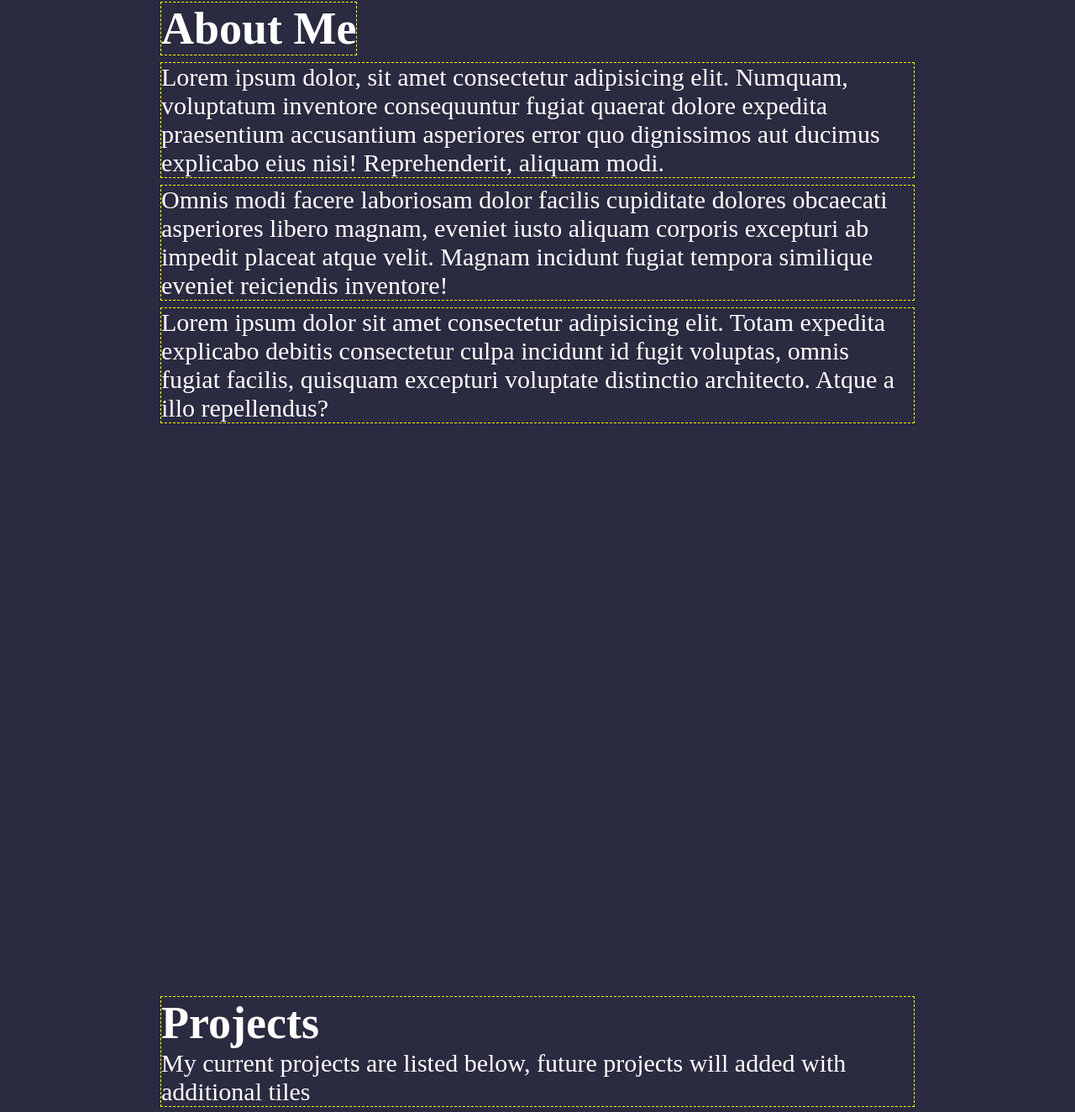
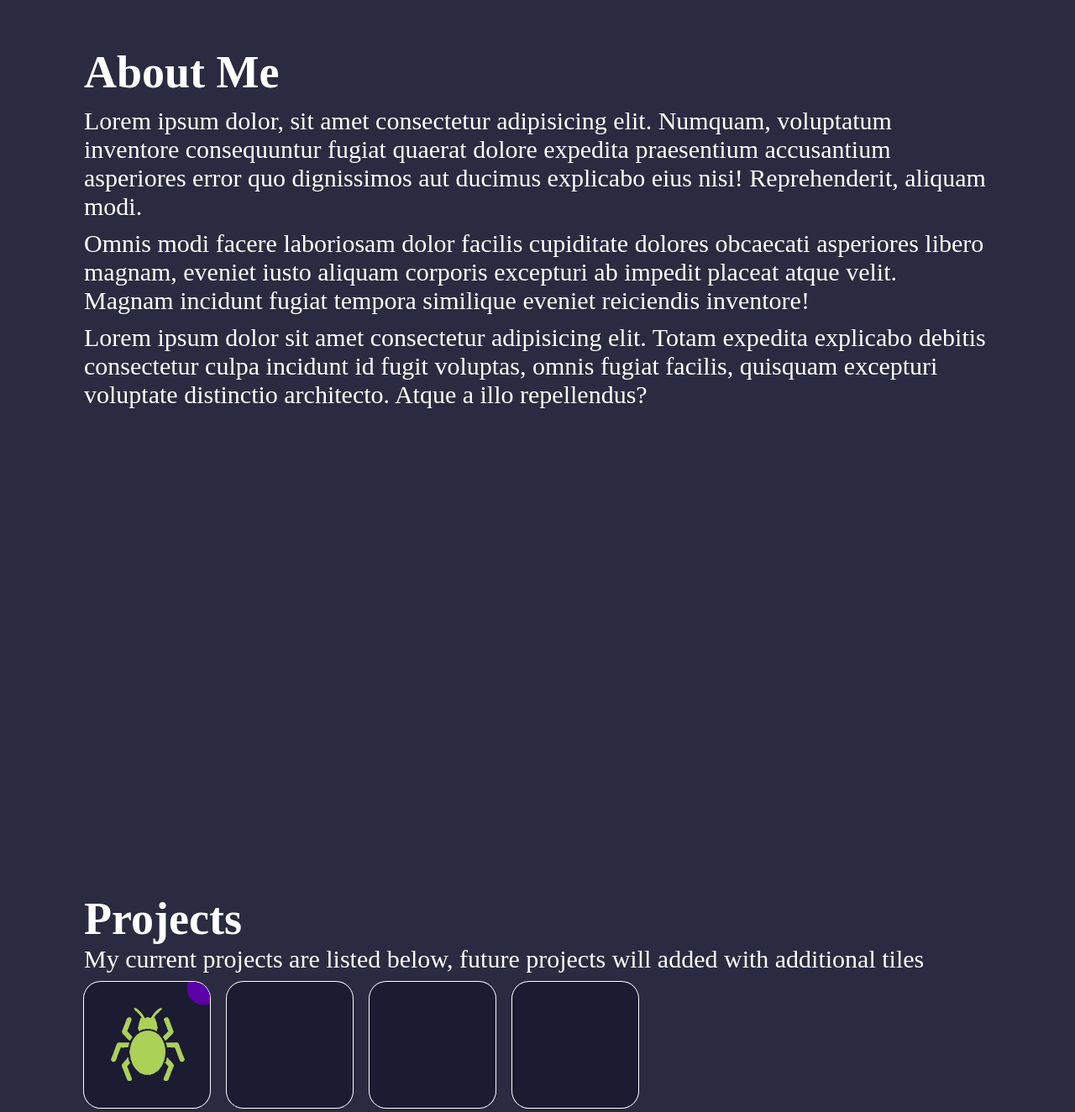
Before and after one commit to department19/FAC-Webpage, a website: page index.html in a window 1280 px wide. Shown: the part 991-2315 px from the top of the page at 84% size. Drawn offline with Linux system fonts and the light colour scheme.

Commit message:
added bug section to read me, adjusted sizing styling on the sections, attempted to add scroll snap to no avail, added aos, AKA animation on scroll, implemented aos stagger, patchwork fix for aos stagger bug applied wireframe removed

```diff
--- a/index.html
+++ b/index.html
@@ -26,7 +26,7 @@
 			<div id="navbutton"></div>
 		</header>
 		<div id="header-border"></div>
-		<section class="banner" id="sec">
+		<section class="banner snap" id="sec">
 			<div id="portraitbox">
 				<img id="portrait" src="" />
 			</div>
@@ -35,36 +35,58 @@
 				<h1>I'm <span>Jack Lam</span></h1>
 				<h2 class="titles">Aspiring Developer</h2>
 				<p class="hero">
-                    Welcome to my portfolio website inspired by the
-                    freeCodeCamp aesthetic
+					Welcome to my portfolio website inspired by the freeCodeCamp
+					aesthetic
 				</p>
 			</article>
 		</section>
 		<nav id="navbar">
 			<ul>
 				<li class="navitem"><a href="#sec">Home</a></li>
+				<!-- maybe use "scroll padding" to fix this -->
 				<li class="navitem"><a href="#about-me">About me</a></li>
 				<li class="navitem"><a href="#projects">Projects</a></li>
 				<li class="navitem"><a href="#contact">Contact</a></li>
 			</ul>
 		</nav>
 		<main>
-            <article id="about-me" class="maincontent">
-				<h2>About Me</h2>
-                <p>Lorem ipsum dolor, sit amet consectetur adipisicing elit. Numquam, voluptatum inventore consequuntur fugiat quaerat dolore expedita praesentium accusantium asperiores error quo dignissimos aut ducimus explicabo eius nisi! Reprehenderit, aliquam modi.</p>
-                <p>Omnis modi facere laboriosam dolor facilis cupiditate dolores obcaecati asperiores libero magnam, eveniet iusto aliquam corporis excepturi ab impedit placeat atque velit. Magnam incidunt fugiat tempora similique eveniet reiciendis inventore!</p>
-                <p>Lorem ipsum dolor sit amet consectetur adipisicing elit. Totam expedita explicabo debitis consectetur culpa incidunt id fugit voluptas, omnis fugiat facilis, quisquam excepturi voluptate distinctio architecto. Atque a illo repellendus?</p>
+			<section id="about-me" class="snap">
+				<article class="maincontent">
+					<h2 class="aos">About Me</h2>
+					<p class="aos">
+						Lorem ipsum dolor, sit amet consectetur adipisicing
+						elit. Numquam, voluptatum inventore consequuntur fugiat
+						quaerat dolore expedita praesentium accusantium
+						asperiores error quo dignissimos aut ducimus explicabo
+						eius nisi! Reprehenderit, aliquam modi.
+					</p>
+					<p class="aos">
+						Omnis modi facere laboriosam dolor facilis cupiditate
+						dolores obcaecati asperiores libero magnam, eveniet
+						iusto aliquam corporis excepturi ab impedit placeat
+						atque velit. Magnam incidunt fugiat tempora similique
+						eveniet reiciendis inventore!
+					</p>
+					<p class="aos">
+						Lorem ipsum dolor sit amet consectetur adipisicing elit.
+						Totam expedita explicabo debitis consectetur culpa
+						incidunt id fugit voluptas, omnis fugiat facilis,
+						quisquam excepturi voluptate distinctio architecto.
+						Atque a illo repellendus?
+					</p>
 				</article>
-			<article id="projects" class="maincontent">
+			</section>
+			<section id="projects" class="snap">
+				<article class="maincontent aos">
 					<div>
-					<h2>Projects</h2>
-					<p>
+						<h2 class="">Projects</h2>
+						<p class="">
 							My current projects are listed below, future
 							projects will added with additional tiles
 						</p>
 					</div>
 					<div class="project-tile-box">
-					<div class="projectitem tiledesign">
+						<div class="projectitem tiledesign stagger">
 							<a href="https://department19.github.io/FAC-Game/">
 								<div class="imgbox">
 									<img
@@ -76,17 +98,20 @@
 								<div class="project-description">
 									<!-- maybe do an nthchild stagger on the animation -->
 									<div>
-									<h3 class="project-name">Squash-a-Bug!</h3>
+										<h3 class="project-name">
+											Squash-a-Bug!
+										</h3>
 										<h4 class="project-type">Game</h4>
 									</div>
 									<p>
-									A simple webgame where you squash the bugs by clicking
-                                     with the mouse. Can be played on a touch screen too!
+										A simple webgame where you squash the
+										bugs by clicking with the mouse. Can be
+										played on a touch screen too!
 									</p>
 								</div>
 							</a>
 						</div>
-					<div class="projectitem">
+						<div class="projectitem stagger">
 							<div class="imgbox">
 								<img src="" alt="" />
 							</div>
@@ -95,12 +120,12 @@
 								<p>
 									Lorem ipsum dolor sit amet, consectetur
 									adipisicing elit. Cupiditate nihil eaque
-								recusandae harum exercitationem ipsa assumenda
-								tenetur rerum minus. Nostrum.
+									recusandae harum exercitationem ipsa
+									assumenda tenetur rerum minus. Nostrum.
 								</p>
 							</div>
 						</div>
-					<div class="projectitem">
+						<div class="projectitem stagger">
 							<div class="imgbox">
 								<img src="" alt="" />
 							</div>
@@ -109,12 +134,12 @@
 								<p>
 									Lorem ipsum dolor sit amet, consectetur
 									adipisicing elit. Cupiditate nihil eaque
-								recusandae harum exercitationem ipsa assumenda
-								tenetur rerum minus. Nostrum.
+									recusandae harum exercitationem ipsa
+									assumenda tenetur rerum minus. Nostrum.
 								</p>
 							</div>
 						</div>
-					<div class="projectitem">
+						<div class="projectitem stagger">
 							<div class="imgbox">
 								<img src="" alt="" />
 							</div>
@@ -123,19 +148,22 @@
 								<p>
 									Lorem ipsum dolor sit amet, consectetur
 									adipisicing elit. Cupiditate nihil eaque
-								recusandae harum exercitationem ipsa assumenda
-								tenetur rerum minus. Nostrum.
+									recusandae harum exercitationem ipsa
+									assumenda tenetur rerum minus. Nostrum.
 								</p>
 							</div>
 						</div>
 					</div>
 				</article>
-			<article id="contact" class="maincontent">
+			</section>
+			<section id="contact" class="snap">
+				<article class="maincontent aos">
 					<h2>Contact</h2>
-				<p>Lorem ipsum dolor sit amet.</p>
+					<p>E-mail: jackktlam@gmail.com</p>
 					<p>Odit dicta nisi quibusdam expedita?</p>
 					<p>Suscipit similique molestiae eum repellat.</p>
 				</article>
+			</section>
 		</main>
 	</body>
 </html>
--- a/script.js
+++ b/script.js
@@ -21,4 +21,41 @@ document.addEventListener("DOMContentLoaded", function() {
   navItems.forEach((element) => {
     element.addEventListener("click", togglenavbar);
   });
+
+  // For animate on scroll
+  const observer = new IntersectionObserver((component) => {
+    component.forEach((part) => {
+      if (part.isIntersecting) {
+        part.target.classList.add("show");
+        part.target.classList.remove("hidden");
+      } else {
+        part.target.classList.remove("show");
+        part.target.classList.add("hidden");
+      }
+    });
+  });
+
+  const aosElements = document.querySelectorAll(".aos");
+  aosElements.forEach((element) =>
+    observer.observe(element));
+
+  // staggering of aos
+
+  // const hidingObserver = new IntersectionObserver((entries) => {
+  //   entries.forEach((entry) => {
+  //     entry.target.classList.toggle('show', entry.isIntersecting);
+  //   });
+  // });
+
+  const hiddenElements = document.querySelectorAll(".stagger");
+  hiddenElements.forEach(((element, i) => {
+    element.style.transitionDelay = ((i * 200) + 400) + "ms";
+    observer.observe(element);
+  }));
+
+  // const shownElements = document.querySelectorAll(".show");
+  // shownElements.forEach(((element, i) => {
+  //   element.style.transitionDelay = i * 0 + "ms";
+  //   observer.observe(element);
+  // }));
 });
--- a/styles.css
+++ b/styles.css
@@ -30,8 +30,9 @@ html {
 	/* margin: 0; */
 	/* padding: 0; */
 	box-sizing: border-box;
+	overflow-x: hidden;
 	scroll-behavior: smooth;
-    overflow-x: hidden;
+	/* scroll-snap-type: y proximity; */
 }
 
 body {
@@ -56,7 +57,7 @@ h2 {
 }
 
 p {
-    font-size:3rem;
+	font-size: 3rem;
 }
 
 .projectitem p {
@@ -84,7 +85,8 @@ p.hero {
 	display: flex;
 	align-items: center;
 	transition: 0.5s;
-	z-index:10;
+	/* scroll-snap-align: start; */
+	z-index: 10;
 }
 
 header {
@@ -93,6 +95,7 @@ header {
 	/* position: absolute; */
 	position: sticky;
 	top: 0;
+	/* bottom: 0; */
 	left: 0;
 	/* transform: translate(0px, 100px); */
 	width: 100%;
@@ -137,6 +140,7 @@ header #navbutton {
 	position: relative;
 	background-color: var(--bg4);
 	border: var(--bg4) 5px solid;
+	border-radius: 0.3rem;
 	width: 30px;
 	height: 30px;
 	cursor: pointer;
@@ -162,6 +166,7 @@ header #navbutton::after {
 }
 
 #navbar {
+	/* outline: 1px dashed yellow; */
 	position: fixed;
 	top: 0;
 	right: -200px;
@@ -170,21 +175,27 @@ header #navbutton::after {
 	height: 100dvh;
 	background-color: var(--bg2);
 	color: var(--txt4);
-	display: grid;
-	place-items: center;
+	/* display: grid; */
+	/* place-items: center; */
+	display: flex;
+	justify-content: center;
 	transition: 0.5s;
 	z-index: 1;
 }
 
 #navbar ul {
+	/* outline: 1px dashed red; */
 	position: relative;
+	height: 80vh;
 	padding-left: 0;
-	gap: 1rem;
+	/* gap: 3rem; */
 	display: flex;
 	flex-direction: column;
+	justify-content: center;
 }
 
 #navbar ul li {
+	/* outline: 1px dashed green; */
 	list-style: none;
 }
 
@@ -193,8 +204,13 @@ header #navbutton::after {
 	text-decoration: none;
 	display: inline-block;
 	font-size: 3rem;
-	/* font-weight: 600; */
+	font-weight: 400;
 	text-transform: uppercase;
+	background: var(--darkblue);
+	width: 100%;
+	/* height: 100%; */
+	/* padding: 12px 36px; */
+	/* margin: 1rem 0; */
 }
 
 /* sidebar is active */
@@ -229,11 +245,13 @@ main.active {
 /* END sidebar active  -   -   - */
 
 main {
-	margin: 0;
+	/* margin: 0; */
 	background-color: var(--darkpurple);
 	position: relative;
 	transition: 0.5s;
 	z-index: 2;
+	/* scroll-snap-type: y mandatory;
+    scroll-behavior: smooth; */
 }
 
 article {
@@ -241,29 +259,58 @@ article {
 	z-index: 2;
 }
 
+main section {
+	min-height: 90vh;
+	min-height: 90dvh;
+    display: flex;
+    flex-direction: column;
+    align-items: flex-start;
+    justify-content: center;
+    flex-wrap: wrap;
+    height: auto;
+    padding: 100px;
+    background-color: var(--bg3);
+}
+
+main section:last-of-type {
+    min-height: 70dvh;
+}
+
 main article {
+	/* outline: 1px dashed yellow; */
 	display: flex;
 	flex-direction: column;
 	align-items: flex-start;
 	justify-content: start;
 	flex-wrap: wrap;
 	gap: 1rem;
-	min-height: 100vh;
-    padding: 15%;
-    background-color: var(--bg3);
+	/* height: 100vh; */
+	/* height: 100%; */
+	/* min-height: 50vh; */
+	/* max-height: 80vh; */
+	/* padding: 15%; */
+	/* background-color: var(--bg3); */
+	/* scroll-snap-align: start; */
 }
 
+main section:nth-of-type(2) {
+    /* outline: 1px dashed red; */
+    /* background-color: red; */
+}
 main article > * {
-    outline: 1px dashed yellow;
+	/* outline: 1px dashed yellow; */
 }
 
-main article:last-of-type{
-    min-height: auto;
+main article:last-of-type {
+	/* height: auto; */
+	/* min-height: auto; */
+	/* max-height: 70vh; */
+	/* scroll-snap-align: end; */
 }
 
 .project-tile-box {
 	/* position: relative; */
-	outline: 1px purple dashed;
+	/* outline: 1px purple dashed; */
 	min-width: 50%;
 	max-width: 100%;
 	/* max-width: 100dvw; */
@@ -280,13 +327,14 @@ a {
 }
 
 .projectitem {
-	outline: pink 1px dashed;
+	/* outline: pink 1px dashed; */
 	position: relative;
 	/* padding: 1rem; */
 	background-color: var(--bg2);
 	width: 15rem;
 	height: 15rem;
 	border-radius: 2rem;
+    box-shadow: var(--txt1) 0 0 0 1px;
 	overflow: hidden;
 	transition: 0.5s 0.5s;
 }
@@ -311,12 +359,12 @@ a {
 	height: 100%;
 	background: var(--darkpurple);
 	clip-path: circle(2rem at 95% 5%);
-	transition: 1s 0.5s;
+	transition: 1s 0.3s cubic-bezier(0.16, 1, 0.3, 1);
 }
 
 .tiledesign:hover::before {
 	clip-path: circle(22rem at 80% -20%);
-    transition: 1s;
+	transition: 1s cubic-bezier(0.16, 1, 0.3, 1);
 }
 
 .projectimg {
@@ -327,7 +375,7 @@ a {
 }
 
 .imgbox {
-	outline: 1px dashed yellow;
+	/* outline: 1px dashed yellow; */
 	display: flex;
 	align-items: center;
 	justify-content: center;
@@ -337,19 +385,19 @@ a {
 	z-index: 10;
 	width: 100%;
 	/* height: 22rem; */
-	transition: 0.5s 0.5s;
+	transition: 0.6s 0.3s cubic-bezier(0.16, 1, 0.3, 1);
 }
 
 .projectitem:hover .imgbox {
 	top: 5%;
 	transform: translateY(0%);
-	transition: 0.5s;
+	transition: 0.6s cubic-bezier(0.16, 1, 0.3, 1);
 }
 
 .project-description {
 	position: absolute;
 	bottom: 0;
-	width:95%;
+	width: 95%;
 	height: 8rem;
 	margin: 0 1rem;
 	/* padding: 0 1rem; */
@@ -362,9 +410,35 @@ a {
 
 .projectitem:hover .project-description {
 	height: 18rem;
-	transition: 1s 0.5s;
+	transition: 1s 0.5s cubic-bezier(0.16, 1, 0.3, 1);
 	/* transition-duration: 0.5s; */
 	/* transition-delay: 0.5s; */
 	opacity: 1;
 	visibility: visible;
 }
+
+/* animate on scoll */
+
+.aos {
+	/* transition: 5s, 3s ease-out; */
+}
+
+.hidden {
+	opacity: 0;
+    filter: blur(5px);
+    transform: translateX(-2%);
+	transition: 0.1s;
+}
+
+.show {
+	opacity: 1;
+    filter: blur(0);
+    transform: translateX(0);
+	transition: 0.6s 0.3s cubic-bezier(0.16, 1, 0.3, 1);
+}
+
+.snap {
+	scroll-snap-align: start;
+}
+
+/* animate on scroll end */
```
Also changed, not shown: README.md. Lines whose indentation alone changed are shown as unchanged.
